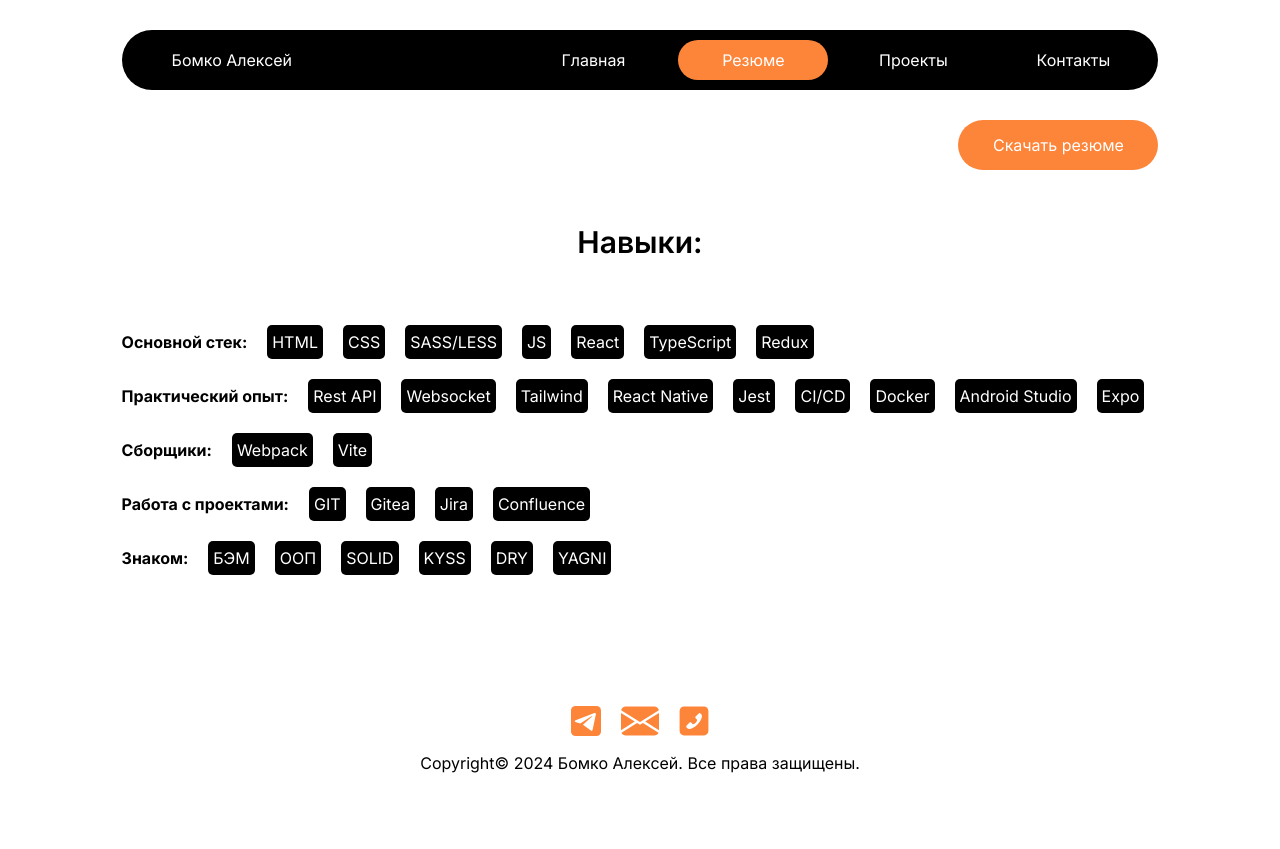
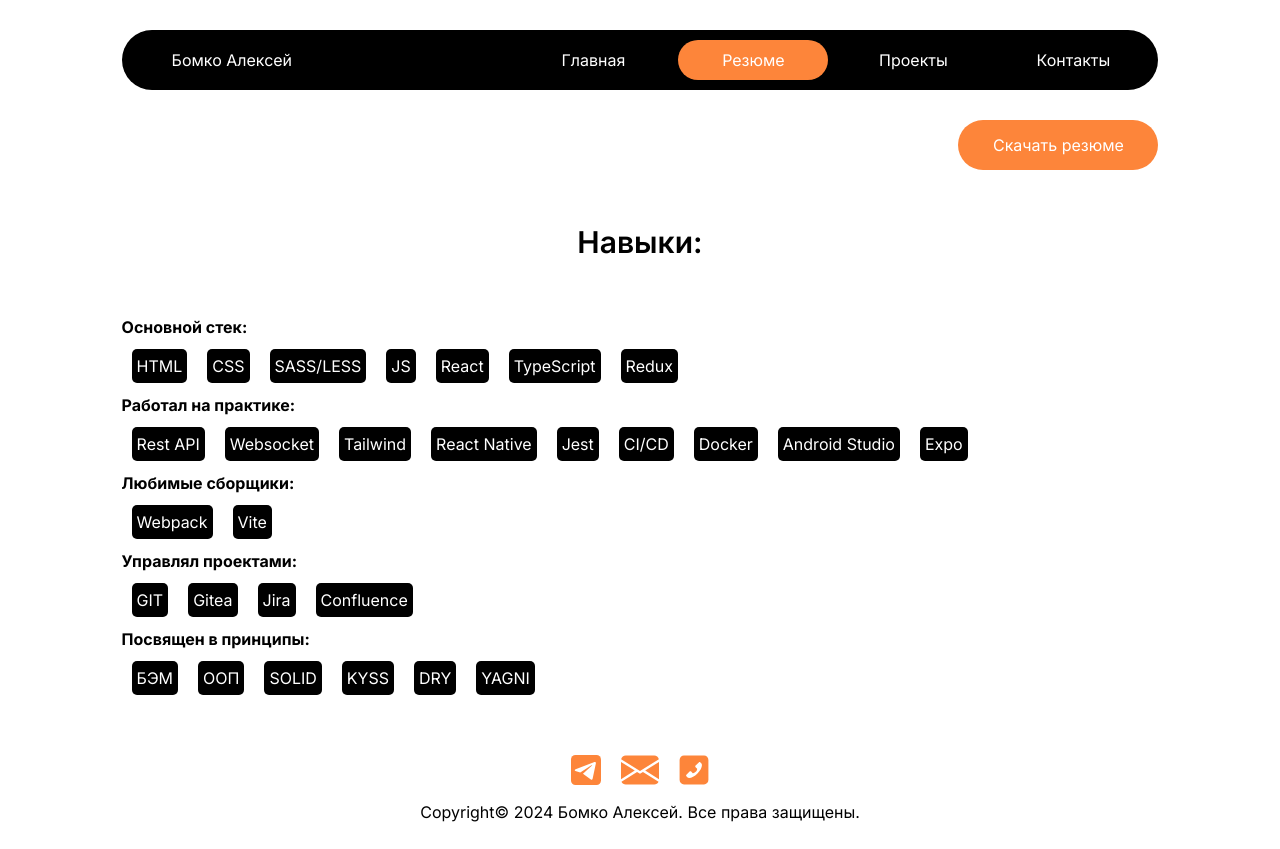
Before and after one commit to alexey114/portfolio_next.js, a Next.js app: page /resume in a window 1280 px wide. Before the commit the page ends 800 px from the top, so only its background shows below. Built offline with nearby package versions, Linux system fonts and the light colour scheme.

Commit message:
upd type in skills + upd title skills

```diff
--- a/src/components/Main/Main.tsx
+++ b/src/components/Main/Main.tsx
@@ -5,9 +5,7 @@ import Skills from '../Skills/Skills'
 import Works from '../Works/Works'
 import styles from './Main.module.scss'
 
-interface IMain {}
-
-export function Main({}: IMain) {
+export function Main() {
 	return (
 		<div>
 			<section className={styles.home}>
--- a/src/components/Skills/Skill.tsx
+++ b/src/components/Skills/Skill.tsx
@@ -1,19 +1,21 @@
 import styles from './Skills.module.scss'
-
 interface ISkill {
-	title: string,
-	skills: string
+	title: string
+	skills: string[]
 }
 
 export function Skill({ title, skills }: ISkill) {
 	return (
-	  <div className={styles.skills_items}>
-		<div className={styles.skills_title}>{title}:</div>
-		{skills.map((skill, index) => (
-		  <div className={styles.skill} key={index}>
-			{skill}
-		  </div>
-		))}
-	  </div>
-	);
-  };
+		<div className={styles.skills_item}>
+				<h3 className={styles.skills_title}>{title}:</h3>
+				<ul className={styles.skills_list}>
+					{skills.map((skill: string, index: number) => (
+						<li className={styles.skill} key={index}>
+							{skill}
+						</li>
+					))}
+				</ul>
+
+		</div>
+	)
+}
--- a/src/components/Skills/Skills.module.scss
+++ b/src/components/Skills/Skills.module.scss
@@ -36,12 +36,19 @@
 		font-weight: bold;
 	}
 
-	.skills_items{
-		width: 100%;
+	.skills_item{
 		display: flex;
 		flex-direction: row;
 		align-items: center;
 		flex-wrap: wrap;
+	}
+
+	.skills_list{
+		width: 100%;
+		display: flex;
+		flex-direction: row;
+		flex-wrap: wrap;
+
 	}
 
 	.skill {
--- a/src/components/Skills/Skills.tsx
+++ b/src/components/Skills/Skills.tsx
@@ -4,24 +4,28 @@ import { Skill } from './Skill'
 import styles from './Skills.module.scss'
 
 interface ISkills {
-	basic: string[]
-	practice: string[]
-	picker: string[]
-	'project management': string[]
-	principles: string[]
-}
-
-interface ISkillsAll {
-	skills: object[]
+	basic?: string[]
+	practice?: string[]
+	picker?: string[]
+	'project management'?: string[]
+	principles?: string[]
 }
 
 export default function Skills() {
-	const skills = [
+	const skills: ISkills[] = [
 		{
-			basic: ['HTML', 'CSS', 'SASS/LESS', 'JS', 'React', 'TypeScript', 'Redux'],
+			'Основной стек': [
+				'HTML',
+				'CSS',
+				'SASS/LESS',
+				'JS',
+				'React',
+				'TypeScript',
+				'Redux',
+			],
 		},
 		{
-			practice: [
+			'Работал на практике': [
 				'Rest API',
 				'Websocket',
 				'Tailwind',
@@ -33,9 +37,9 @@ export default function Skills() {
 				'Expo',
 			],
 		},
-		{ picker: ['Webpack', 'Vite'] },
-		{ 'project management': ['GIT', 'Gitea', 'Jira', 'Confluence'] },
-		{ principles: ['БЭМ', 'ООП', 'SOLID', 'KYSS', 'DRY', 'YAGNI'] },
+		{ 'Любимые сборщики': ['Webpack', 'Vite'] },
+		{ 'Управлял проектами': ['GIT', 'Gitea', 'Jira', 'Confluence'] },
+		{ 'Посвящен в принципы': ['БЭМ', 'ООП', 'SOLID', 'KYSS', 'DRY', 'YAGNI'] },
 	]
 
 	// {basic: 'HTML, CSS, SASS/LESS, JS, React, TypeScript, Redux'},
@@ -47,20 +51,26 @@ export default function Skills() {
 	return (
 		<section className={styles.skills}>
 			<div className={styles.skills_resume}>
-				<a className={styles.skills_resume_save} href="./Resume_BomkoAlexey.pdf" download={"Резюме - Бомко Алексей"}>Скачать резюме</a>
+				<a
+					className={styles.skills_resume_save}
+					href='./Resume_BomkoAlexey.pdf'
+					download={'Резюме - Бомко Алексей'}
+				>
+					Скачать резюме
+				</a>
 			</div>
 			<div className={styles.header}>
 				<h2>Навыки:</h2>
 			</div>
 			<div className={styles.skills_items}>
-				<Skill title='Основной стек' skills={skills[0].basic} />
-				<Skill title='Практический опыт' skills={skills[1].practice} />
-				<Skill title='Сборщики' skills={skills[2].picker} />
-				<Skill
-					title='Работа с проектами'
-					skills={skills[3]['project management']}
-				/>
-				<Skill title='Знаком' skills={skills[4].principles} />
+				{skills.map((skillCategory, index) => {
+					const categoryName = Object.keys(skillCategory)[0] as keyof ISkills
+					const skillValues = skillCategory[categoryName]
+
+					return skillValues ? (
+						<Skill key={index} title={categoryName} skills={skillValues} />
+					) : null
+				})}
 			</div>
 		</section>
 	)
```
